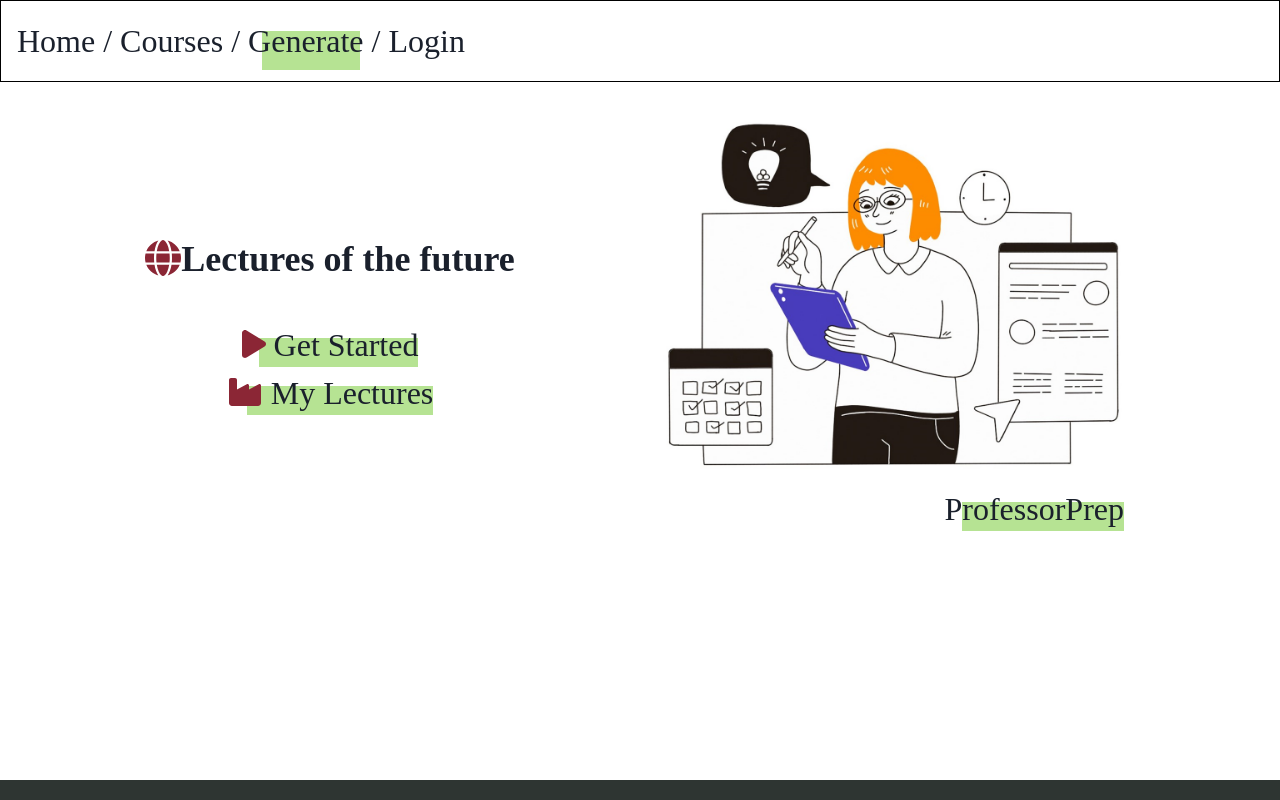
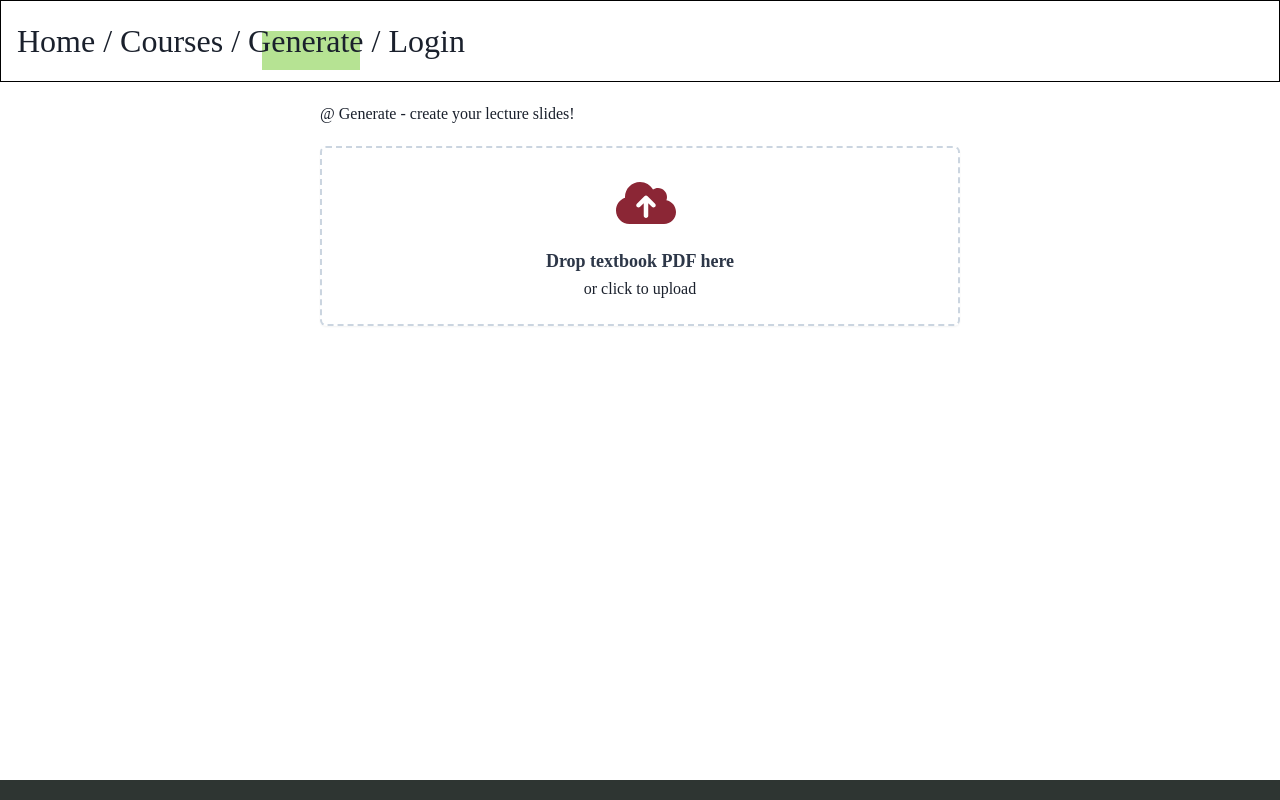
Before and after one commit to alishehbaz/ApolloDeck, a React (Vite) app in the folder frontend/: page /generate in a window 1280 px wide. Built offline with nearby package versions, Linux system fonts and the light colour scheme.

Commit message:
add: basic upload functionality.
Signed-off-by: Zixuan James Li <p359101898@gmail.com>

```diff
--- a/frontend/src/App.tsx
+++ b/frontend/src/App.tsx
@@ -5,6 +5,7 @@ import Home from "./pages/Home";
 import Courses from "./pages/Courses";
 import WithNavBar from "./layouts/WithNavBar";
 import Lectures from "./pages/Lectures";
+import Generate from "./pages/Generate";
 
 function App() {
   return (
@@ -17,7 +18,7 @@ function App() {
             <Route path="courses" element={<Courses />} />
             <Route path="lecture/:lectureId" element={<Lectures />} />
             <Route path="lectures/:courseId" element={<Lectures />} />
-            <Route path="generate" element={<Home />} />
+            <Route path="generate" element={<Generate />} />
             <Route path="login" element={<Home />} />
             <Route path="*" element={<Navigate to="home" />} />
           </Route>
--- /dev/null
+++ b/frontend/src/components/Upload.tsx
@@ -0,0 +1,101 @@
+// Copied from https://codesandbox.io/s/e0e6d
+import { Box, Heading, Input, Stack, Text } from "@chakra-ui/react";
+import { faCloudUpload } from "@fortawesome/free-solid-svg-icons";
+import { FontAwesomeIcon } from "@fortawesome/react-fontawesome";
+import { motion, useAnimation } from "framer-motion";
+
+const Upload = ({
+  value,
+  setValue,
+}: {
+  value: string;
+  setValue: (s: string) => any;
+}) => {
+  const controls = useAnimation();
+  const startAnimation = () => controls.start("hover");
+  const stopAnimation = () => controls.stop();
+  return (
+    <Box
+      h={180}
+      marginLeft="auto"
+      marginRight="auto"
+      borderColor="gray.300"
+      borderStyle="dashed"
+      borderWidth="2px"
+      rounded="md"
+      shadow="sm"
+      role="group"
+      transition="all 150ms ease-in-out"
+      _hover={{
+        backgroundColor: "gray.100",
+      }}
+      backgroundColor="white"
+      as={motion.div}
+      initial="rest"
+      animate="rest"
+      whileHover="hover"
+    >
+      <Box position="relative" height="100%" width="100%">
+        <Box
+          position="absolute"
+          top="0"
+          left="0"
+          height="100%"
+          width="100%"
+          display="flex"
+          flexDirection="column"
+        >
+          <Stack
+            height="100%"
+            width="100%"
+            display="flex"
+            alignItems="center"
+            justify="center"
+            spacing="4"
+          >
+            <Box
+              height="16"
+              width="12"
+              paddingTop="10"
+              color="primary.100"
+              position="relative"
+            >
+              <FontAwesomeIcon fontSize="48" icon={faCloudUpload} />
+            </Box>
+            <Stack p="8" textAlign="center" spacing="1">
+              {!!value ? (
+                  <Box fontWeight="light">Uploaded<Text color="primary.100">{value}</Text></Box>
+              ) : (
+                <>
+                  <Heading fontSize="lg" color="gray.700" fontWeight="bold">
+                    Drop textbook PDF here
+                  </Heading>
+                  <Text fontWeight="light">or click to upload</Text>
+                </>
+              )}
+            </Stack>
+          </Stack>
+        </Box>
+        <Input
+          type="file"
+          height="100%"
+          width="100%"
+          position="absolute"
+          top="0"
+          left="0"
+          opacity="0"
+          aria-hidden="true"
+          accept=".pdf"
+          onDragEnter={startAnimation}
+          onDragLeave={stopAnimation}
+          value={value}
+          onChange={(e) => {
+            setValue(e.target.value);
+          }}
+        />
+      </Box>
+    </Box>
+  );
+};
+
+export default Upload;
--- a/frontend/src/layouts/Centered.tsx
+++ b/frontend/src/layouts/Centered.tsx
@@ -2,11 +2,13 @@ import { Box } from "@chakra-ui/react";
 
 const Centered = ({
   children,
+  padding = "20%",
 }: {
   children: JSX.Element | (JSX.Element | string)[];
+  padding?: any;
 }) => {
   return (
-    <Box paddingLeft="20%" paddingRight="20%">
+    <Box paddingLeft={padding} paddingRight={padding}>
       {children}
     </Box>
   );
--- /dev/null
+++ b/frontend/src/pages/Generate.tsx
@@ -0,0 +1,18 @@
+import { Box } from "@chakra-ui/react";
+import Upload from "../components/Upload";
+import Centered from "../layouts/Centered";
+import { useState } from "react";
+
+const Generate = () => {
+  const [file, setFile] = useState("");
+  return (
+    <Centered padding="25%">
+      <Box marginTop={5} marginBottom={5}>
+        @ Generate - create your lecture slides!
+      </Box>
+      <Upload value={file} setValue={setFile} />
+    </Centered>
+  );
+};
+
+export default Generate;
```
